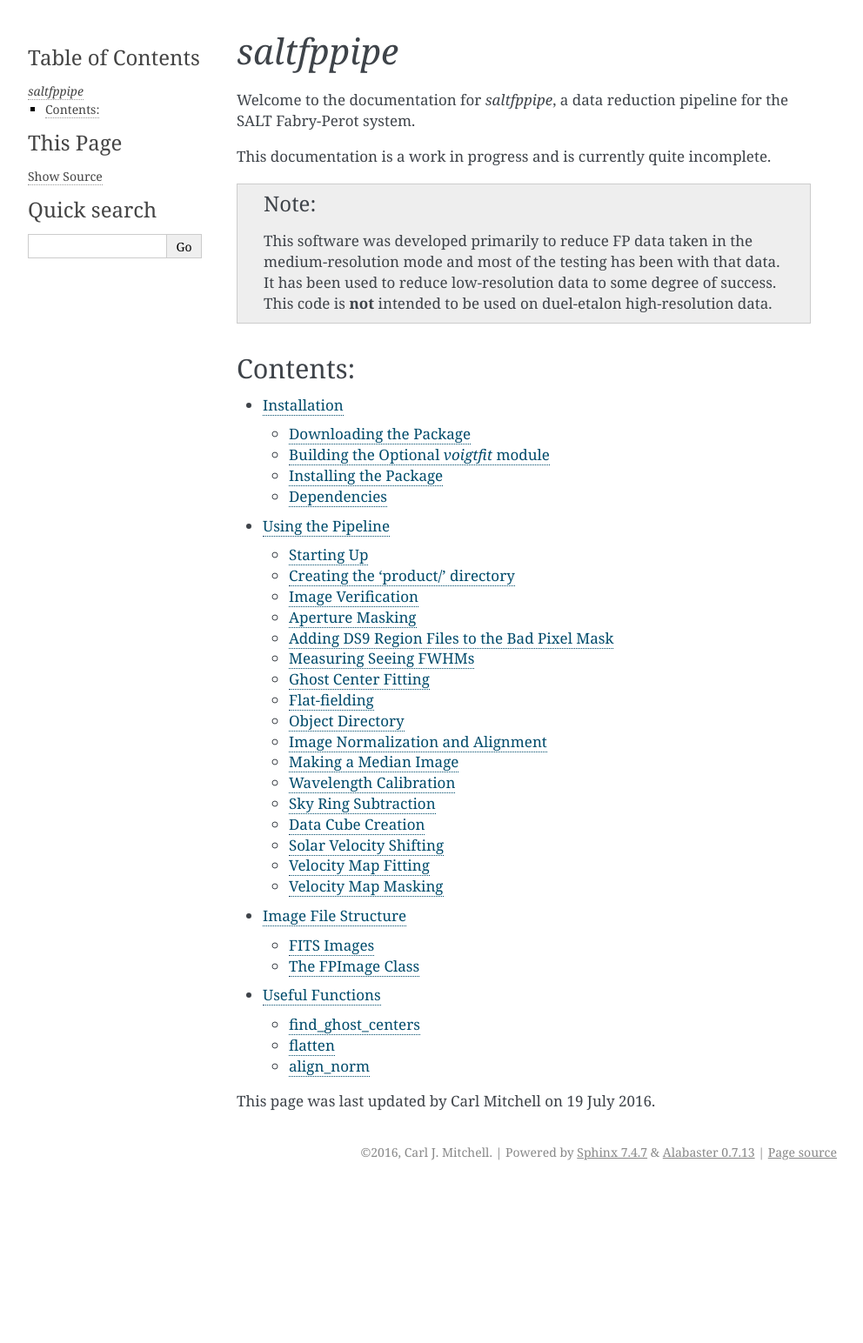
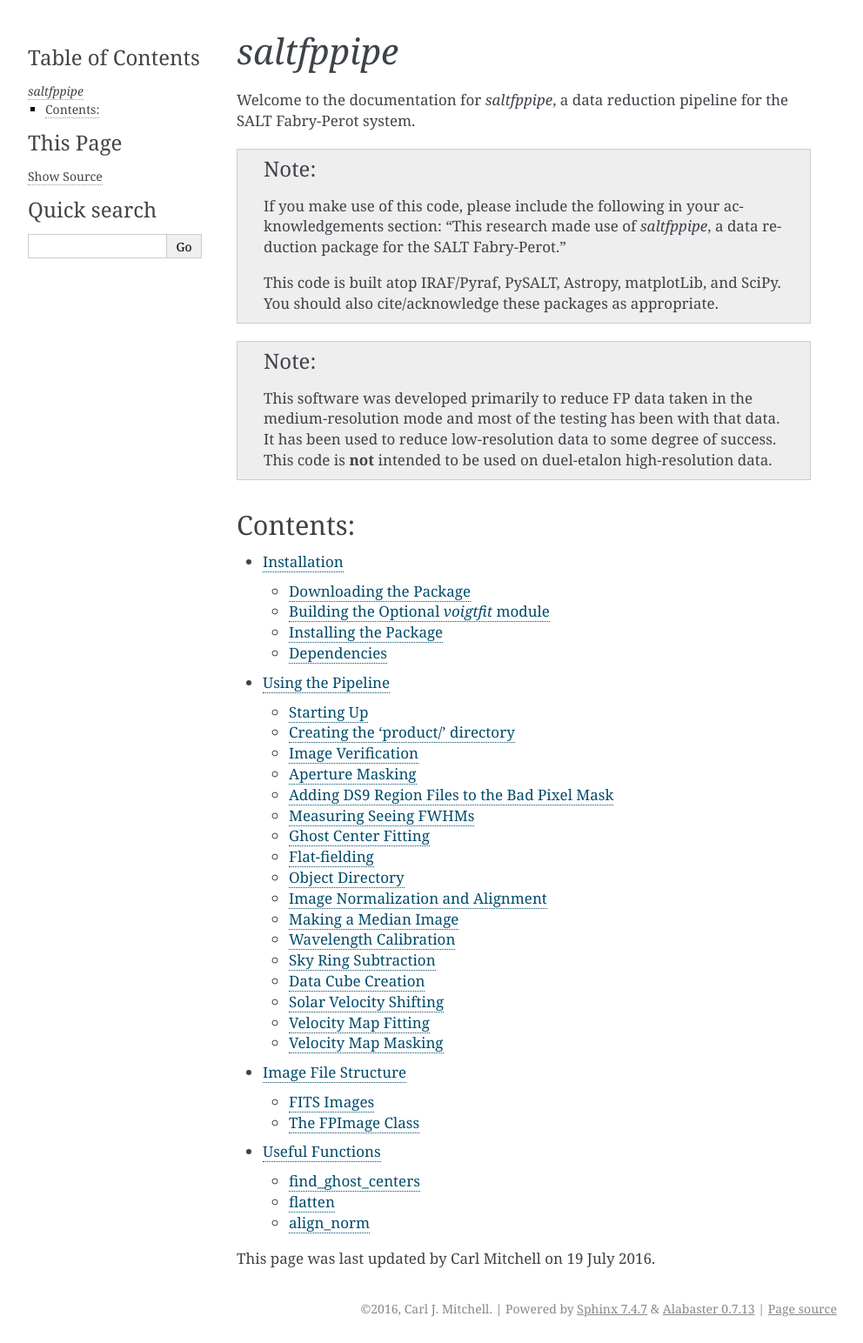
Before and after one commit to carlmitchell/saltfppipe, a Sphinx documentation site: the page built from docs/index.rst, in a window 1280 px wide. Shown: the whole page at 87% size, without its empty margins (148-1140 px from the left). Built offline with Sphinx 7.4.7, drawn with Linux system fonts in a browser that asks for light colours; before the commit the page ends 1364 px from its top, so only the background shows below that.

Commit message:
Asked people to acknowledge the code if they use it.

```diff
--- a/docs/index.rst
+++ b/docs/index.rst
@@ -8,7 +8,11 @@
 
 Welcome to the documentation for *saltfppipe*, a data reduction pipeline for the SALT Fabry-Perot system.
 
-This documentation is a work in progress and is currently quite incomplete.
+.. note::
+	If you make use of this code, please include the following in your acknowledgements section:
+	"This research made use of *saltfppipe*, a data reduction package for the SALT Fabry-Perot."
+
+	This code is built atop IRAF/Pyraf, PySALT, Astropy, matplotLib, and SciPy. You should also cite/acknowledge these packages as appropriate.
 
 .. note::
 	This software was developed primarily to reduce FP data taken in the medium-resolution mode and most of the testing has been with that data.
```
Also changed, not shown: README.md (+6 -0 lines).
